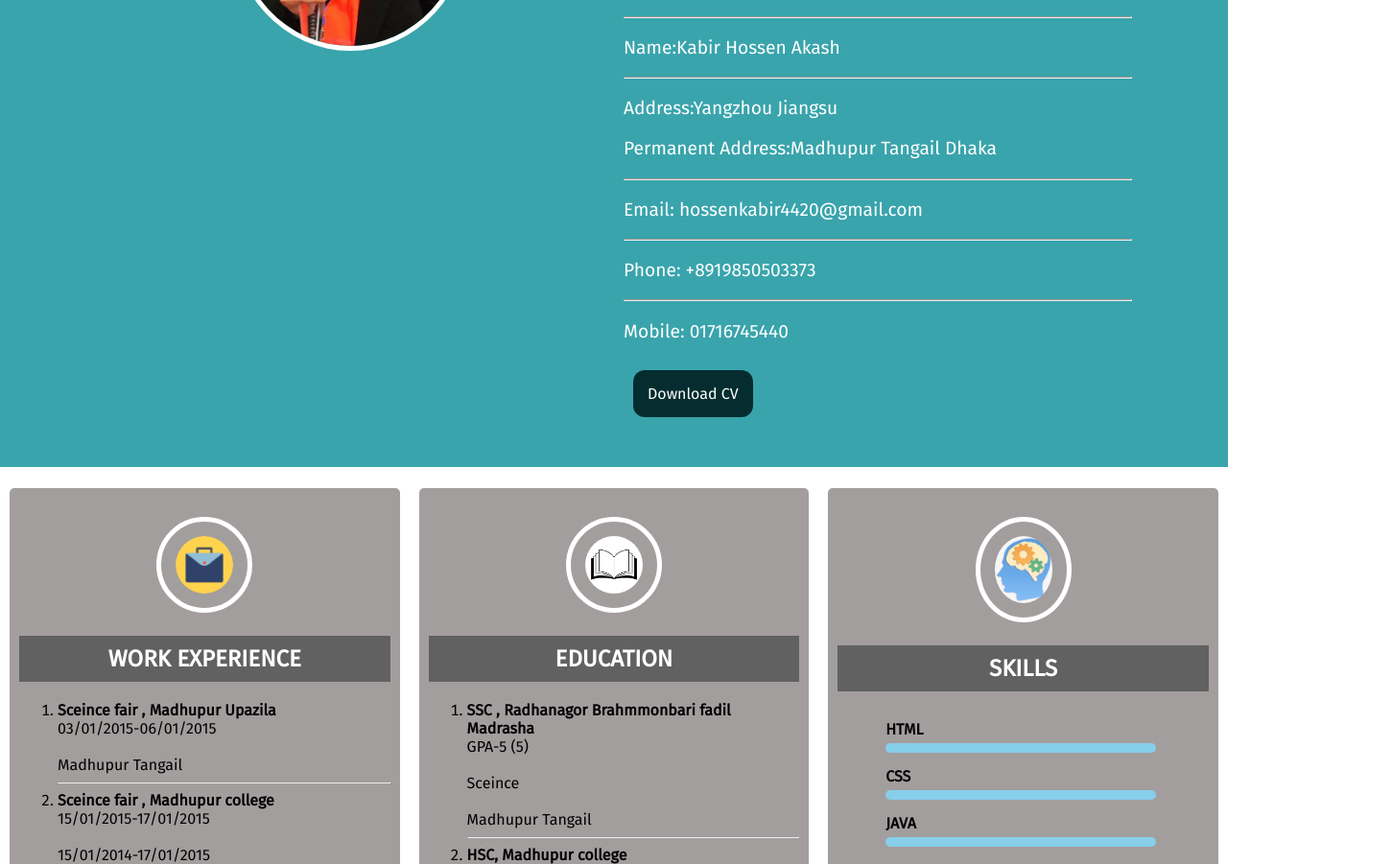
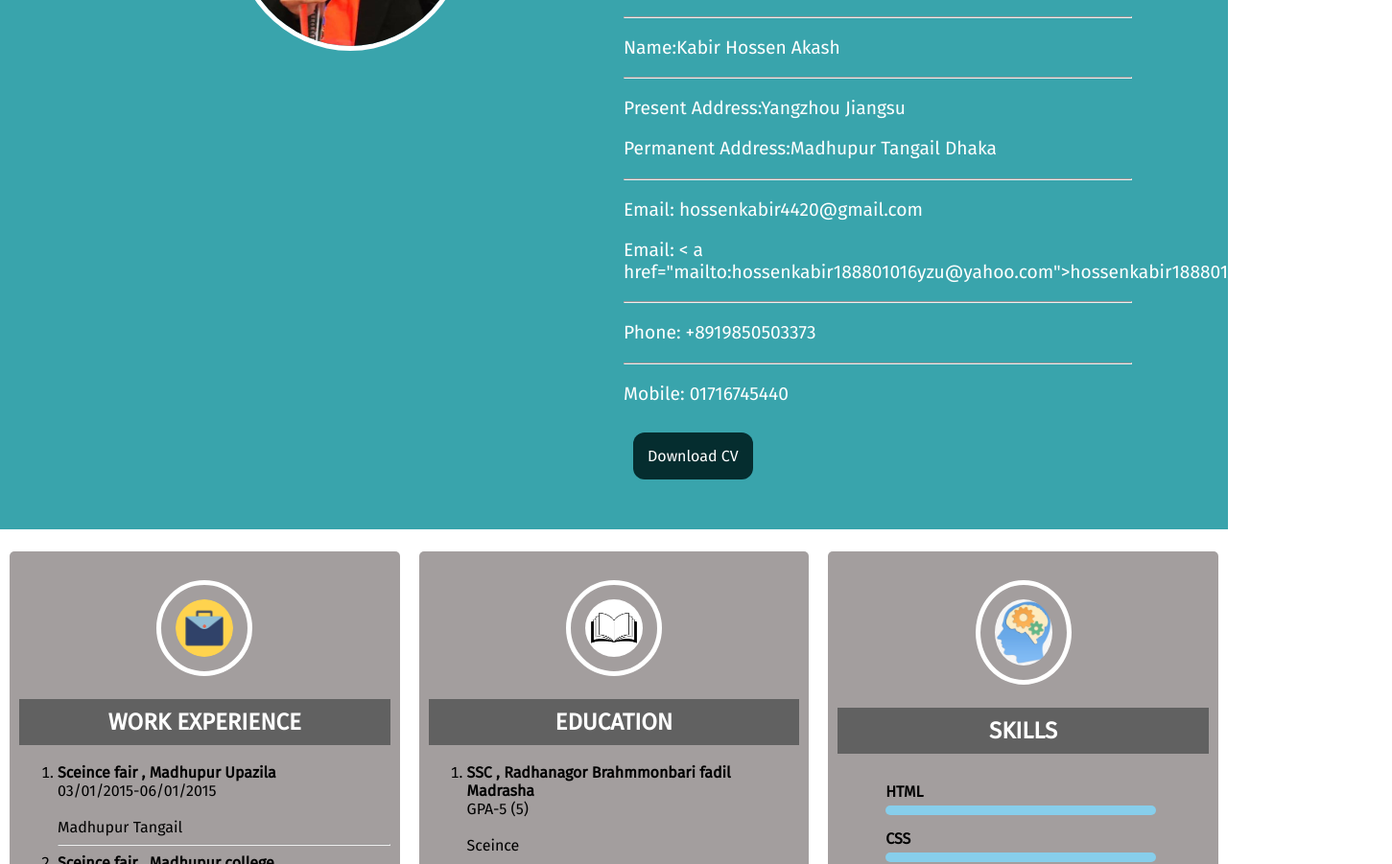
Before and after one commit to talukderakash/personalwebsite, a plain HTML site: page index.html in a window 1280 px wide. Shown: the part 1133-2034 px from the top of the page at 96% size, 1451 px wide, since content can reach past the window. Drawn offline with Linux system fonts and the light colour scheme.

Commit message:
Update index.html

```diff
--- a/index.html
+++ b/index.html
@@ -72,10 +72,11 @@
              <hr class="about-hr">
              <p>Name:Kabir Hossen Akash</p>
              <hr class="aboutme-hr">
-             <p>Address:Yangzhou Jiangsu</p>
+             <p>Present Address:Yangzhou Jiangsu</p>
              <p>Permanent Address:Madhupur Tangail Dhaka</p>
              <hr class="aboutme-hr">
              <p>Email: <a href="mailto:hossenkabir4420@gmail.com">hossenkabir4420@gmail.com</a> </p>
+             <p>Email: < a href="mailto:hossenkabir188801016yzu@yahoo.com">hossenkabir188801016yzu@yahoo.com</ a> </p>
              <hr class="aboutme-hr">
              <p>Phone: <a href="tel:+8919850503373">+8919850503373</a> </p>
              <hr class="aboutme-hr">
```
